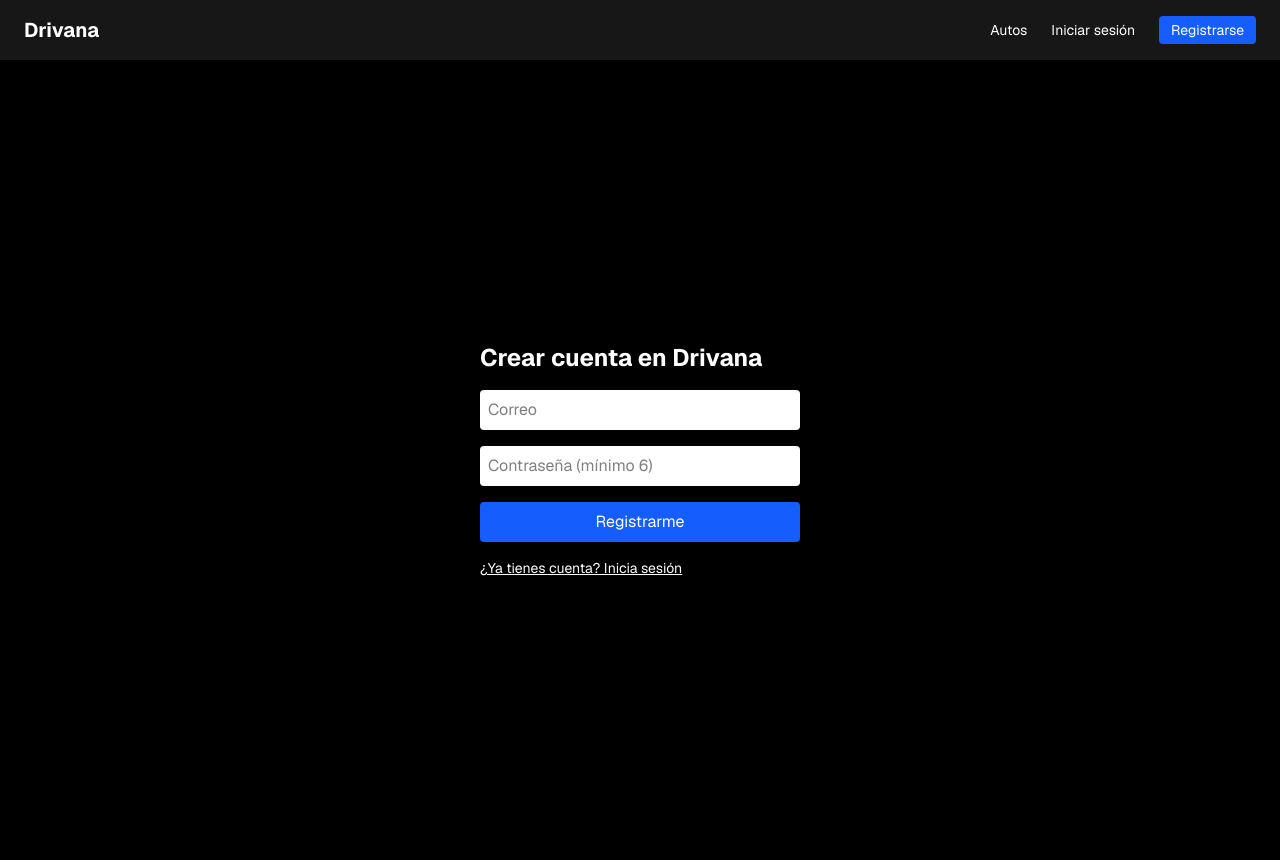
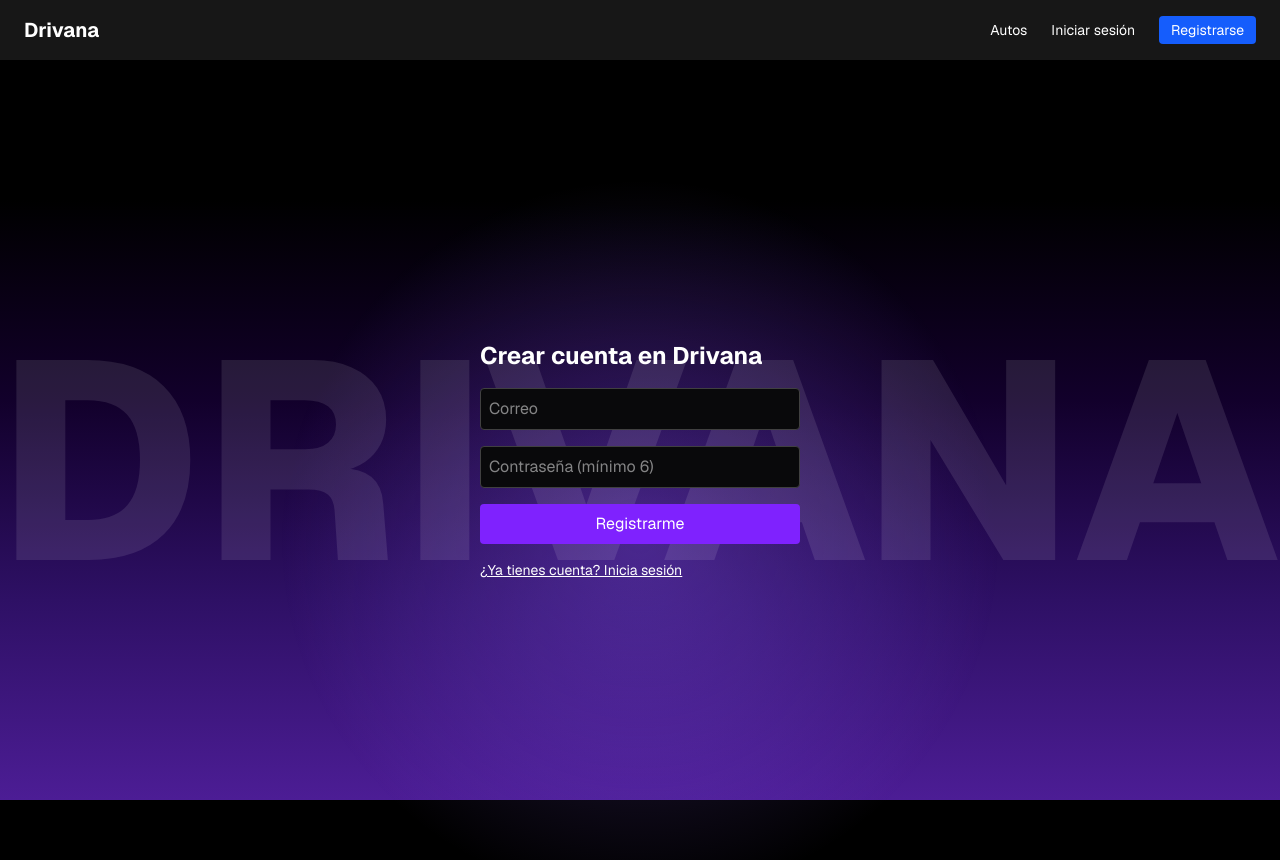
Before and after one commit to brandonchavez0607/drivana, a Next.js app: page /registro in a window 1280 px wide. Built offline with nearby package versions, Linux system fonts and the light colour scheme; no server answers.

Commit message:
Marca de agua en registro

```diff
--- a/app/globals.css
+++ b/app/globals.css
@@ -5,14 +5,49 @@
   --color-brand-dark: #7c3aed;
 }
 
+html {
+  background: #000000;
+}
+
 body {
-  background: #000000;
+  min-height: 100vh;
   color: #ffffff;
   font-family: var(--font-geist-sans), Arial, sans-serif;
+  background: transparent;
+}
+
+/* TODAS las páginas: morado abajo que se desvanece hacia arriba */
+body::before {
+  content: "";
+  position: fixed;
+  inset: 0;
+  z-index: -1;
+  pointer-events: none;
+  background: linear-gradient(
+    to top,
+    #4c1d95 0%,
+    #2e1065 25%,
+    #12002b 50%,
+    #000000 75%
+  );
+}
+
+/* SOLO el inicio: morado arriba que se desvanece hacia abajo */
+body:has(.inicio)::before {
+  position: absolute;
+  inset: 0 0 auto 0;
+  height: 560px;
+  background: linear-gradient(
+    to bottom,
+    #3b0764 0%,
+    #1a0533 50%,
+    #000000 100%
+  );
 }
 
 input:focus,
-textarea:focus {
+textarea:focus,
+select:focus {
   outline: 2px solid #8b5cf6;
 }
 
--- a/app/login/page.tsx
+++ b/app/login/page.tsx
@@ -50,7 +50,7 @@ export default function Login() {
       {/* Marca de agua fija, completa y centrada */}
       <span
         aria-hidden="true"
-        className="pointer-events-none select-none absolute inset-0 flex items-center justify-center text-[13vw] font-extrabold tracking-wide text-white/10"
+        className="pointer-events-none select-none absolute inset-0 flex items-center justify-center text-[22vw] font-extrabold text-white/10"
       >
         DRIVANA
       </span>
--- a/app/registro/page.tsx
+++ b/app/registro/page.tsx
@@ -8,6 +8,15 @@ export default function Registro() {
   const [email, setEmail] = useState('')
   const [password, setPassword] = useState('')
   const [mensaje, setMensaje] = useState('')
+  const [pos, setPos] = useState({ x: 50, y: 60 })
+
+  function mover(e: React.MouseEvent<HTMLElement>) {
+    const r = e.currentTarget.getBoundingClientRect()
+    setPos({
+      x: ((e.clientX - r.left) / r.width) * 100,
+      y: ((e.clientY - r.top) / r.height) * 100,
+    })
+  }
 
   async function registrar(e: React.FormEvent) {
     e.preventDefault()
@@ -17,17 +26,37 @@ export default function Registro() {
     else setMensaje('Cuenta creada. Revisa tu correo para confirmarla.')
   }
 
+  const input = 'p-2 rounded bg-zinc-950 text-white border border-neutral-700'
+
   return (
-    <main className="min-h-screen flex items-center justify-center">
-      <form onSubmit={registrar} className="flex flex-col gap-4 w-80">
+    <main
+      onMouseMove={mover}
+      className="relative min-h-screen flex items-center justify-center overflow-hidden"
+    >
+      {/* Brillo morado que sigue al ratón */}
+      <div
+        aria-hidden="true"
+        className="pointer-events-none absolute inset-0"
+        style={{
+          background: `radial-gradient(600px circle at ${pos.x}% ${pos.y}%, rgba(139,92,246,0.35), transparent 60%)`,
+        }}
+      />
+
+      {/* Marca de agua fija */}
+      <span
+        aria-hidden="true"
+        className="pointer-events-none select-none absolute inset-0 flex items-center justify-center text-[22vw] font-extrabold text-white/10"
+      >
+        DRIVANA
+      </span>
+
+      <form onSubmit={registrar} className="relative z-10 flex flex-col gap-4 w-80">
         <h1 className="text-2xl font-bold">Crear cuenta en Drivana</h1>
         <input type="email" placeholder="Correo" required value={email}
-          onChange={(e) => setEmail(e.target.value)}
-          className="p-2 rounded bg-white text-black" />
+          onChange={(e) => setEmail(e.target.value)} className={input} />
         <input type="password" placeholder="Contraseña (mínimo 6)" required minLength={6}
-          value={password} onChange={(e) => setPassword(e.target.value)}
-          className="p-2 rounded bg-white text-black" />
-        <button className="p-2 rounded bg-blue-600 text-white">Registrarme</button>
+          value={password} onChange={(e) => setPassword(e.target.value)} className={input} />
+        <button className="p-2 rounded bg-violet-600 text-white">Registrarme</button>
         {mensaje && <p className="text-sm">{mensaje}</p>}
         <a href="/login" className="text-sm underline">¿Ya tienes cuenta? Inicia sesión</a>
       </form>
```
